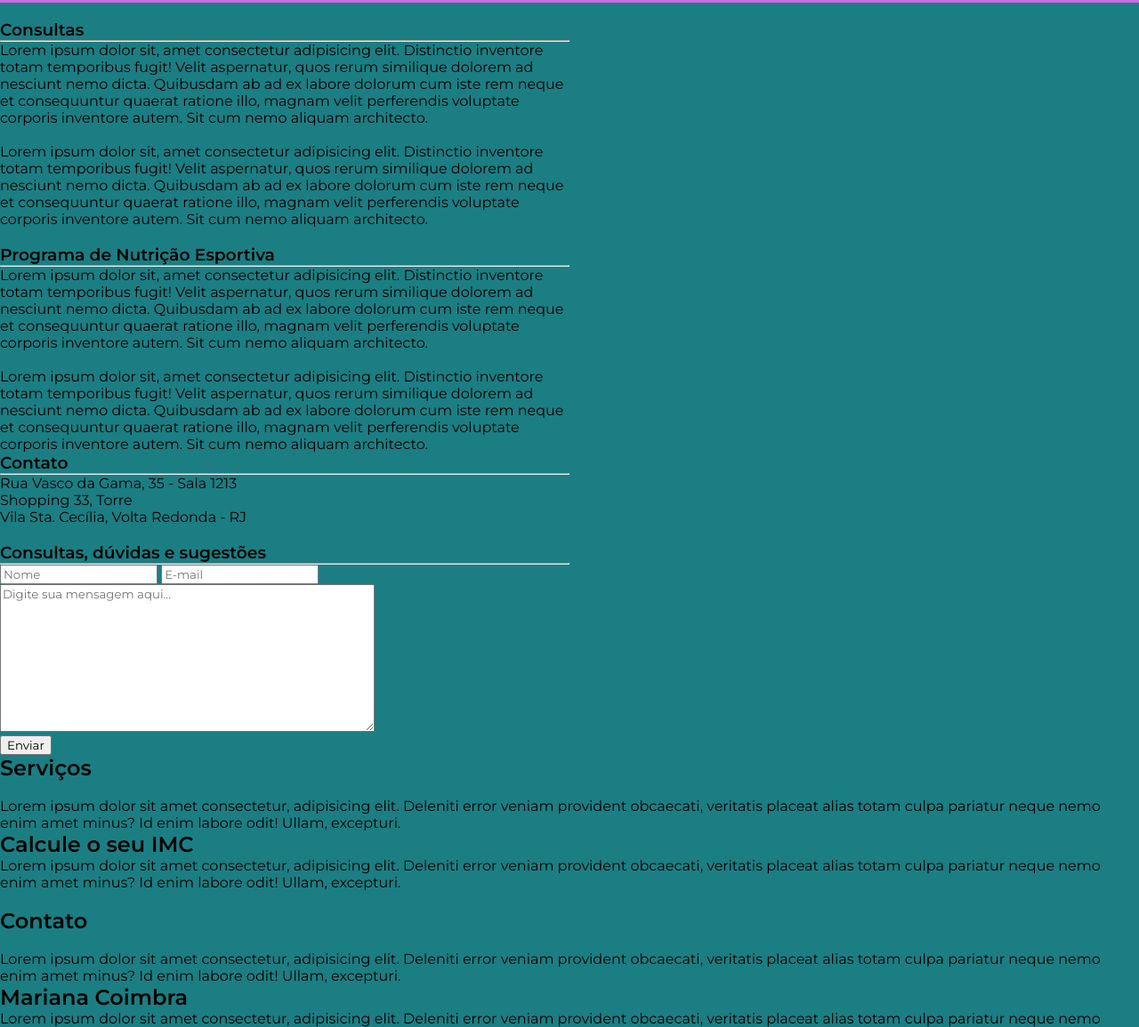
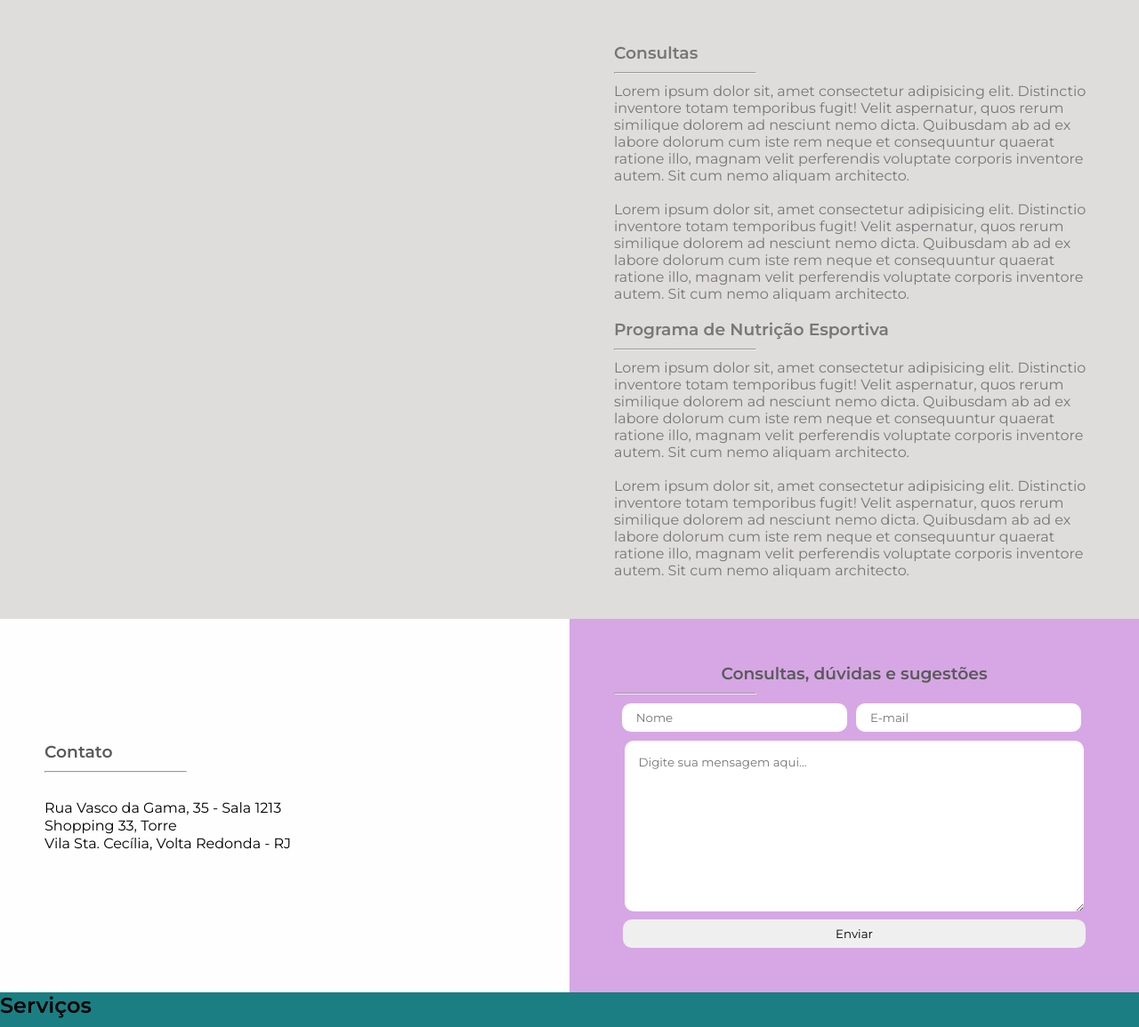
Before and after one commit to avilacamilla/front-fakenutri-mariana-coimbra, a plain HTML site: page src/index.html in a window 1280 px wide. Shown: the part 751-1906 px from the top of the page at 89% size. Drawn offline with Linux system fonts and the light colour scheme.

Commit message:
Ajustando parágrafo da seção de consultas e estilizando contato

```diff
--- a/src/css/style.css
+++ b/src/css/style.css
@@ -45,7 +45,7 @@ a:hover {
 #calculator-button {
     border: 2px solid #cb6ce6;
     padding: 10px;
-    border-radius: 8px;
+    border-radius: 30px;
     transition: all ease 0.2s;
 }
 
@@ -58,8 +58,8 @@ a:hover {
 /* Primrio bloco de conteúdo */
 
 #first-section {
-    background-color: #cb6ce6;
-    color: #FEFEFE;
+    background-color: #d6a7e4;
+    color: #f7f7f7;
     margin-top: 110px;
     display: flex;
     align-items: center;
@@ -101,3 +101,84 @@ article {
     font-weight: 600;
     font-size: 95px;
 }
+
+/*Segundo Bloco de conteúdo*/
+
+#second-section {
+    background-color: #dfdcdc;
+    color: #777777;
+    margin-top: -5px;
+    display: flex;
+    align-items: center;
+}
+
+#services {
+    padding: 50px;
+}
+
+hr {
+    width: 10rem;
+    margin-top: 10px;
+    margin-bottom: 10px;
+}
+
+/* Terceiro bloco de conteúdo */
+
+#third-section {
+    background-color: #FEFEFE;
+    color: #5a5a5a;
+    margin-top: -5px;
+    display: flex;
+    align-items: center;
+}
+
+#contacts {
+    padding: 50px;
+    align-items: center;
+
+}
+
+#adress {
+    margin-top: 30px;
+    line-height: 20px;
+    font-weight: 400;
+    color: #000;
+}
+
+.icon-wpp {
+    width: 2.95rem;
+    margin-top: 15px;
+}
+
+#third {
+    background-color: #d6a7e4;
+    padding: 50px;
+    align-items: center;
+    text-align: center;
+}
+
+input {
+    width: 15.8rem;
+    height: 2rem;
+    padding: 1rem;
+    margin-right: 0.40rem;
+    margin-bottom: 5px;
+    border: none;
+    border-radius: 10px;
+}
+
+textarea {
+    width: 32.3rem;
+    margin-top: 0.30rem;
+    padding: 1rem;
+    border: none;
+    border-radius: 10px;
+}
+
+#form-button {
+    width: 32.5rem;
+    height: 2rem;
+    margin-top: 0.30rem;
+    border-radius: 10px;
+    border: none;
+}
```
